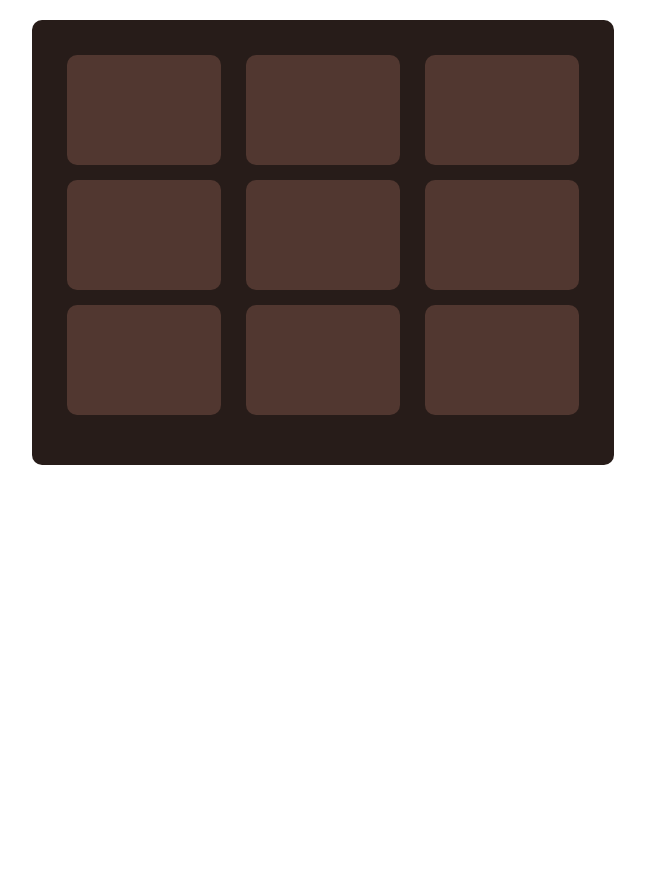
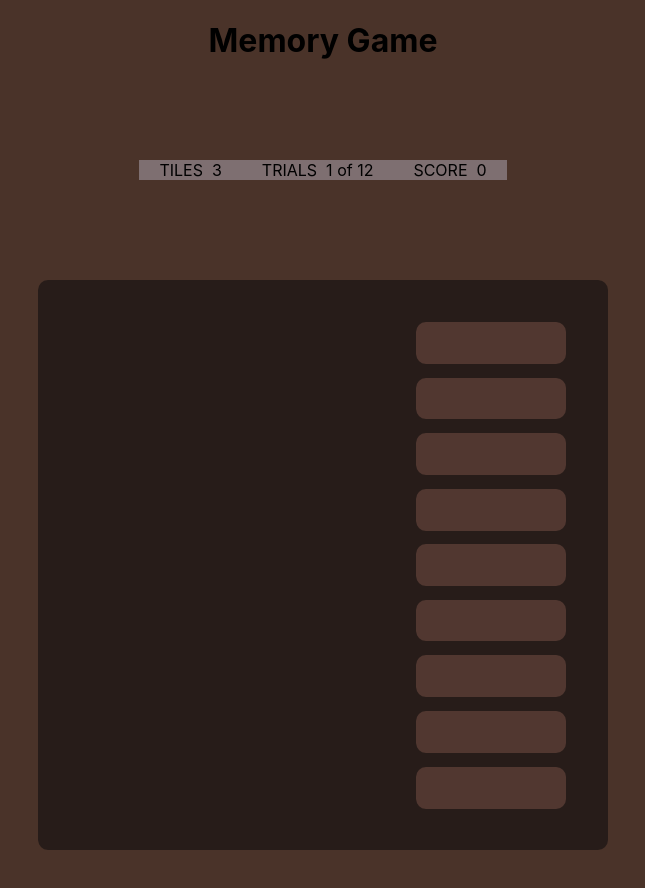
Before and after one commit to dshin21/COMP4711_assignment, a React (Create React App) app: page / in a window 1280 px wide. Shown: the top 888 px of the page, without its empty margins (317-962 px from the left). Before the commit the page ends 800 px from the top, so only its background shows below. Built offline with nearby package versions, Linux system fonts and the light colour scheme.

Commit message:
need to do css

```diff
--- a/public/index.html
+++ b/public/index.html
@@ -13,6 +13,7 @@
     </head>
 
     <body>
+        <h1 id="title">Memory Game</h1>
         <div id="root"></div>
     </body>
 </html>
--- a/src/App.scss
+++ b/src/App.scss
@@ -1,32 +1,48 @@
 body {
-    background: #fff;
-    font-family: "Delius", cursive;
+    background: #4a3329;
+    text-align: center;
+}
+
+#title {
+    margin-bottom: 50px;
+    padding-bottom: 50px;
+}
+
+#score-board {
+    background: #7e6f71;
+    display: inline-block;
+    #numTiles,
+    #trials,
+    #playerScore {
+        padding: 10px;
+        margin: 10px;
+        height: 10px;
+    }
 }
 
 #root {
     .playground {
         padding: 35px;
-        width: 40%;
-        margin: 20px auto;
+        width: 500px;
+        height: 500px;
+        margin: 100px auto;
         border-radius: 10px;
         background: #271c19;
         display: flex;
-        flex-wrap: wrap;
+        flex-wrap: row wrap;
         justify-content: space-between;
         perspective: 1000px;
-        margin-bottom: -15px;
         &.start-rotate {
             transform: rotate(90deg);
             transition: 0.6s;
         }
         .card {
-            width: 30%;
+            width: 40%;
+            height: 30%;
             user-select: none;
-            height: 110px;
-            padding: 10px;
             box-sizing: border-box;
             text-align: center;
-            margin-bottom: 15px;
+            margin: 7px;
             transition: 0.6s;
             transform-style: preserve-3d;
             position: relative;
@@ -43,7 +59,7 @@ body {
             }
             .front {
                 font-size: 50px;
-                line-height: 120px;
+                line-height: 110px;
                 cursor: pointer;
                 color: darken(#f4f5f7, 20%);
                 display: flex;
--- a/src/Components/Board.js
+++ b/src/Components/Board.js
@@ -1,7 +1,7 @@
 import React, { Component } from "react";
 
 import Card from "./Card";
-// import TestButton from "./TestButton";
+import ScoreBoard from "./ScoreBoard";
 
 class Board extends Component {
     constructor(props) {
@@ -11,17 +11,18 @@ class Board extends Component {
             deck: [],
             selectedCards: [],
             playerScore: 0, //TODO:store in DB
-            playerName: "" //TODO:store in DB
+            playerName: "", //TODO:store in DB
+            trials: 1 //TODO:store in DB
         };
-        // this.test = this.test.bind(this);
 
+        this.rotate = this.rotate.bind(this);
         this.start();
     }
 
     start() {
+        // this.reset();
         //zero: wrong ans
         //one:  correct ans
-
         for (
             let zero = 0, one = 0;
             zero < this.state.currentDeckSize * this.state.currentDeckSize;
@@ -42,7 +43,6 @@ class Board extends Component {
         }
 
         this.setState({ deck: this.randomizeCards(this.state.deck) });
-
     }
 
     randomizeCards(array) {
@@ -92,6 +92,7 @@ class Board extends Component {
     check() {
         let selectedCards = this.state.selectedCards;
         let playerScore = this.state.playerScore;
+        let currentDeckSize = this.state.currentDeckSize;
 
         for (let i = 0; i < selectedCards.length; i++) {
             if (!selectedCards[i].isAnswer) {
@@ -104,49 +105,28 @@ class Board extends Component {
 
                     //TODO:store in DB
                     playerScore:
-                        this.playerScore <= 0 ? -1 : this.playerScore - 1,
+                        this.playerScore <= 0 ? 0 : this.playerScore - 1,
 
                     //TODO:store in DB
-                    playerName: "",
+                    playerName: ""
+                });
 
-                    selectedCards: [],
-                    deck: []
-                });
-                this.reset();
                 this.start();
                 return;
             }
         }
-        console.log("yay");
 
-        this.setState({
-            playerScore: playerScore + 1
-        });
-    }
-
-    render() {
-        return (
-            <div>
-                <div
-                    className={`playground ${
-                        this.state.temp ? "start-rotate" : ""
-                    }`}
-                >
-                    {this.state.deck.map((currentCard, index) => {
-                        return (
-                            <Card
-                                currentCard={currentCard.name}
-                                isClicked={currentCard.isClicked}
-                                isAnswer={currentCard.isAnswer}
-                                click={() =>
-                                    this.handleClick(currentCard.name, index)
-                                }
-                            />
-                        );
-                    })}
-                </div>
-                {/* <TestButton test={this.test} /> */}
-            </div>
+        this.setState(
+            {
+                playerScore: playerScore + 1,
+                currentDeckSize: currentDeckSize + 1
+            },
+            () => {
+                console.log(this.state.playerScore);
+                setTimeout(() => {
+                    this.start();
+                }, 3000);
+            }
         );
     }
 
@@ -156,11 +136,49 @@ class Board extends Component {
         for (let i = 0; i < deck.length; i++) deck[i] = null;
         for (let i = 0; i < selectedCards.length; i++) selectedCards[i] = null;
     }
-    // test() {
-    //     this.setState({
-    //         temp: true
-    //     });
-    // }
+
+    rotate() {
+        if (!this.state.isRotated) {
+            this.setState({
+                isRotated: true
+            });
+        } else {
+            this.setState({
+                isRotated: false
+            });
+        }
+    }
+
+    render() {
+        return (
+            <div>
+                <ScoreBoard
+                    playerScore={this.state.playerScore}
+                    numTiles={this.state.currentDeckSize}
+                    trials={this.state.trials}
+                />
+                <div
+                    className={`playground ${
+                        this.state.isRotated ? "start-rotate" : ""
+                    }`}
+                >
+                    {this.state.deck.map((currentCard, index) => {
+                        return (
+                            <Card
+                                currentCard={currentCard.name}
+                                isClicked={currentCard.isClicked}
+                                isAnswer={currentCard.isAnswer}
+                                rotate={this.rotate}
+                                click={() =>
+                                    this.handleClick(currentCard.name, index)
+                                }
+                            />
+                        );
+                    })}
+                </div>
+            </div>
+        );
+    }
 }
 
 export default Board;
--- a/src/Components/Card.js
+++ b/src/Components/Card.js
@@ -17,6 +17,7 @@ class Card extends Component {
             console.log("Parent did mount.");
             this.state.isStart = false;
             this.forceUpdate();
+            this.props.rotate();
         }, 3000);
     }
 
--- /dev/null
+++ b/src/Components/ScoreBoard.js
@@ -0,0 +1,21 @@
+import React, { Component } from "react";
+
+class ScoreBoard extends Component {
+    constructor(props) {
+        super(props);
+        this.state = {};
+    }
+
+    render() {
+        return (
+            <div id="score-board">
+                <span id="numTiles">TILES&nbsp;&nbsp;{this.props.numTiles}</span>
+                <span id="trials">TRIALS&nbsp;&nbsp;{this.props.trials} of 12</span>
+                <span id="playerScore">
+                    SCORE&nbsp;&nbsp;{this.props.playerScore}
+                </span>
+            </div>
+        );
+    }
+}
+export default ScoreBoard;
```
Also changed, not shown: src/Components/TestButton.js (deleted, +0 -19 lines).
